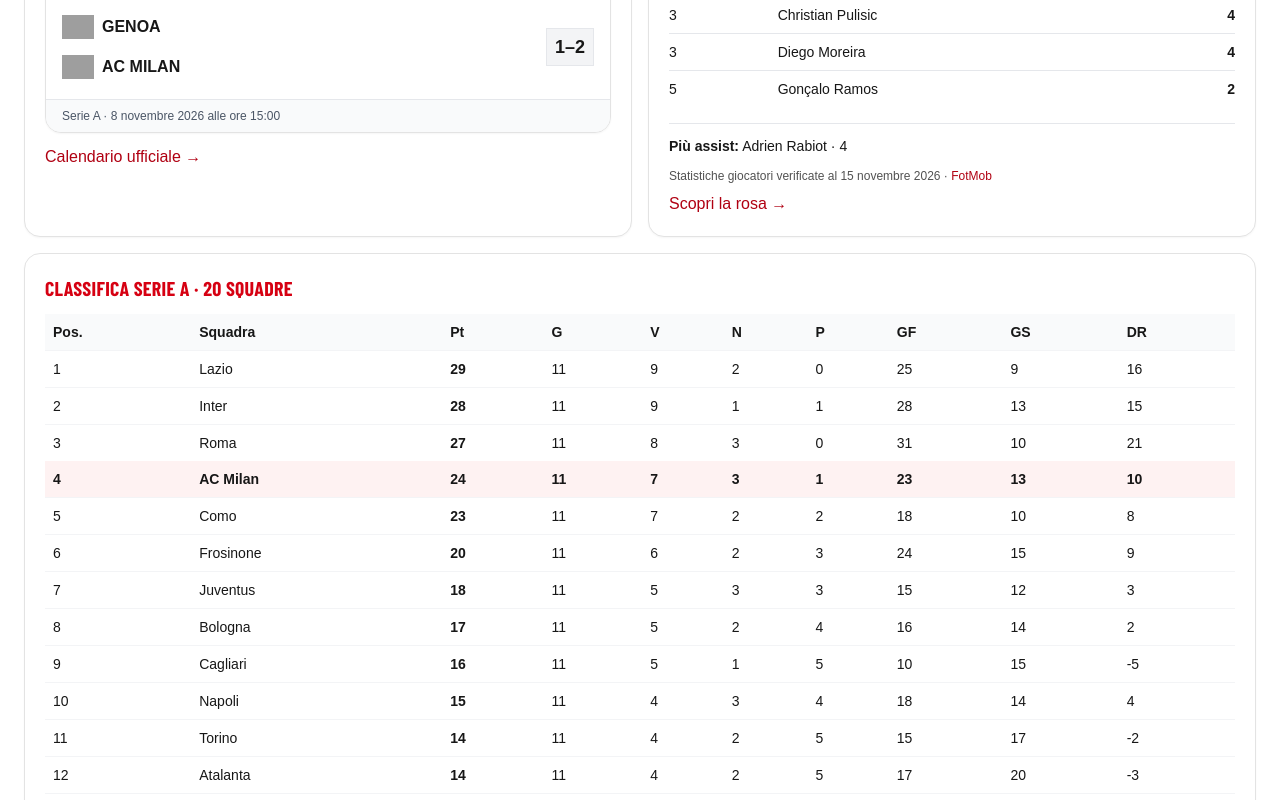
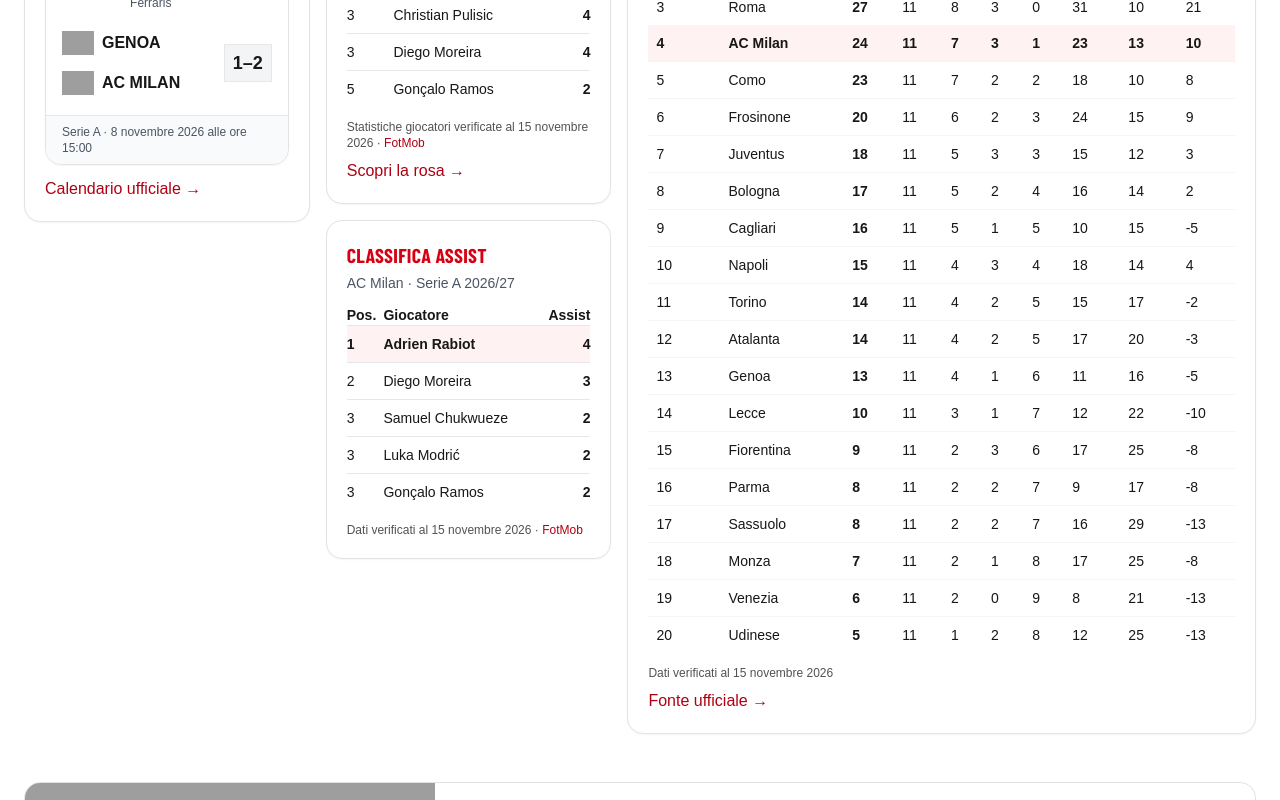
Before and after one commit to giuseppemastrapasqua/ac1899-v2, a Next.js app: page / in a window 1280 px wide. Shown: the part 1380-2180 px from the top of the page. Built offline with nearby package versions, Linux system fonts and the light colour scheme; no server answers; the database is empty; grey boxes are pictures that could not be loaded; a web font is replaced by a local one.

Commit message:
Align standings with match results and add assists leaders

```diff
--- a/components/HomeMatchCenter.tsx
+++ b/components/HomeMatchCenter.tsx
@@ -32,6 +32,14 @@ const scorers = [
   { rank: 5, name: "Gonçalo Ramos", goals: 2 },
 ];
 
+const assists = [
+  { rank: 1, name: "Adrien Rabiot", total: 4 },
+  { rank: 2, name: "Diego Moreira", total: 3 },
+  { rank: 3, name: "Samuel Chukwueze", total: 2 },
+  { rank: 3, name: "Luka Modrić", total: 2 },
+  { rank: 3, name: "Gonçalo Ramos", total: 2 },
+];
+
 const panel = "ac1899-box min-w-0 p-5";
 const caption = "mt-3 text-xs text-gray-400";
 
@@ -60,7 +68,7 @@ export default async function HomeMatchCenter() {
   return (
     <section aria-labelledby="match-center-title">
       <h2 id="match-center-title" className="mb-4 border-b border-gray-200 pb-3 text-3xl">Match Center</h2>
-      <div className="grid gap-4 md:grid-cols-2">
+      <div className="grid items-start gap-4 md:grid-cols-2 xl:grid-cols-[minmax(0,1fr)_minmax(0,1fr)_minmax(0,2.2fr)]">
       <div className={panel}>
         <h3 className="mb-2 text-xl">Risultati</h3>
         <p className="text-sm text-gray-400">Serie A {season ? season + "/" + String(season + 1).slice(-2) : ""}</p>
@@ -73,6 +81,7 @@ export default async function HomeMatchCenter() {
         <a className="mt-3 inline-block" href={calendar}>Calendario ufficiale →</a>
       </div>
 
+      <div className="grid min-w-0 gap-4">
       <div className={panel}>
         <h3 className="mb-1 text-xl font-bold">Classifica marcatori</h3>
         <p className="mb-3 text-sm text-gray-600">AC Milan · Serie A 2026/27</p>
@@ -90,18 +99,36 @@ export default async function HomeMatchCenter() {
             ))}
           </tbody>
         </table>
-        <p className="mt-4 border-t border-gray-200 pt-3 text-sm"><strong>Più assist:</strong> Adrien Rabiot · 4</p>
         <p className={caption}>Statistiche giocatori verificate al 15 novembre 2026 · <a href="https://www.fotmob.com/it/leagues/55/stats/season/36072/players/goals/team/8564/milan">FotMob</a></p>
         <Link className="mt-2 inline-block" href="/rosa">Scopri la rosa →</Link>
       </div>
+      <div className={panel}>
+        <h3 className="mb-1 text-xl font-bold">Classifica assist</h3>
+        <p className="mb-3 text-sm text-gray-600">AC Milan · Serie A 2026/27</p>
+        <table className="w-full text-left text-sm">
+          <thead>
+            <tr><th scope="col">Pos.</th><th scope="col">Giocatore</th><th scope="col" className="text-right">Assist</th></tr>
+          </thead>
+          <tbody>
+            {assists.map(player => (
+              <tr key={player.name} className={player.rank === 1 ? "border-t border-gray-200 bg-red-50 font-semibold" : "border-t border-gray-200"}>
+                <td className="py-2">{player.rank}</td>
+                <td>{player.name}</td>
+                <td className="text-right font-bold tabular-nums">{player.total}</td>
+              </tr>
+            ))}
+          </tbody>
+        </table>
+        <p className={caption}>Dati verificati al 15 novembre 2026 · <a href="https://www.fotmob.com/leagues/55/stats/season/36072/players/goal_assist/team/8564/milan">FotMob</a></p>
       </div>
-      <div className={panel + " mt-4"}>
+      </div>
+      <div className={panel + " md:col-span-2 xl:col-span-1"}>
         <h3 className="mb-3 text-xl font-bold">Classifica Serie A · 20 squadre</h3>
         <StandingsTable rows={rows} title="Classifica completa Serie A" expanded />
         <p className={caption}>{rows !== serieA ? "Dati di campionato da API-Football" : "Dati verificati al 15 novembre 2026"}</p>
         <a className="mt-2 inline-block" href={officialTable}>Fonte ufficiale →</a>
       </div>
-
+      </div>
     </section>
   );
 }
```
